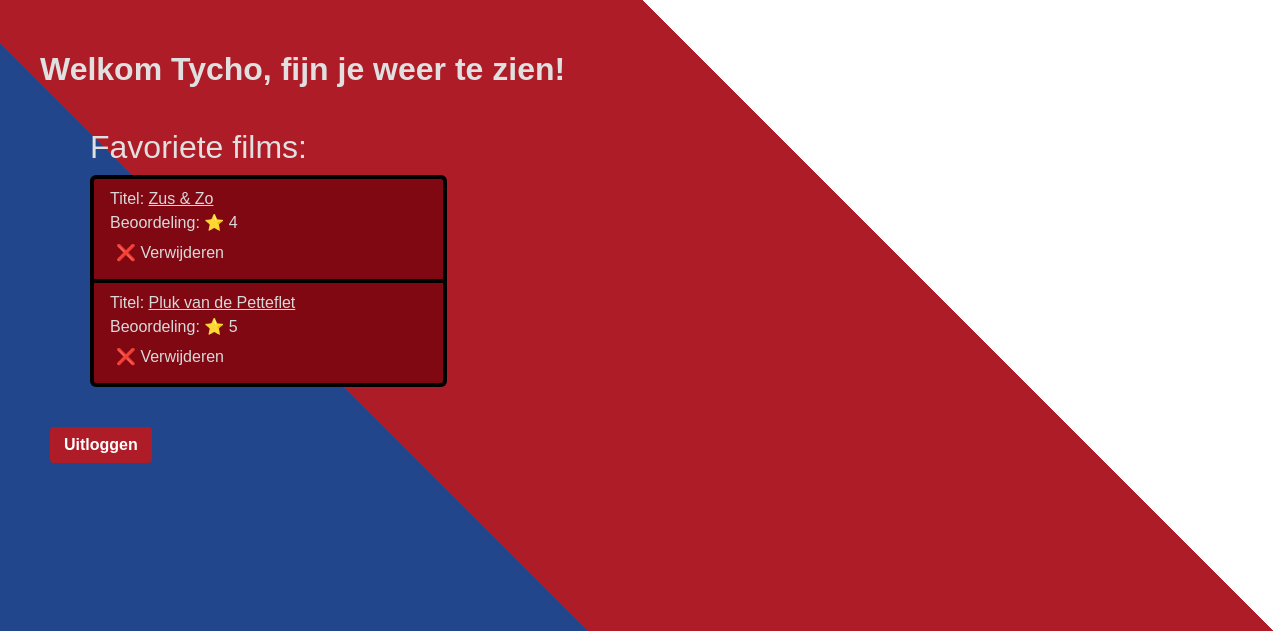
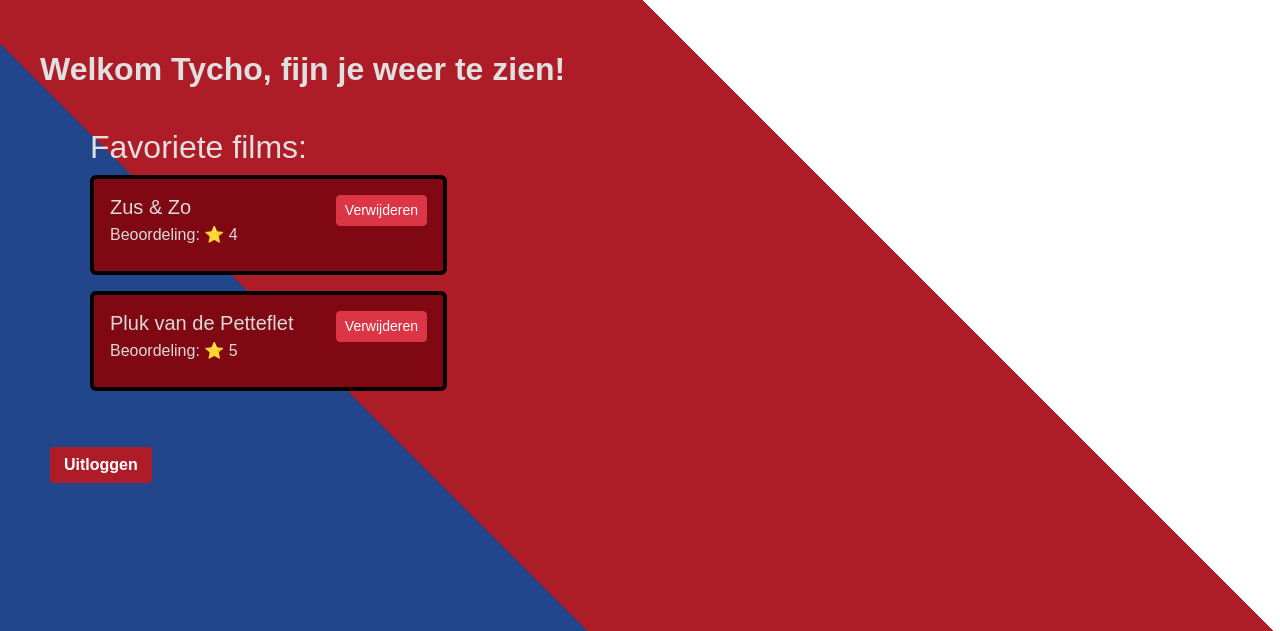
Before and after one commit to WijnetikettenPassie/Filmfan-project, a Flask app: page /myaccount in a window 1280 px wide. Shown: the part 70-701 px from the top of the page. Run offline with Flask 3, Linux system fonts and the light colour scheme; a user stored in the database is signed in.

Commit message:
Changed li to cards in myaccount

```diff
--- a/app/static/css/myaccount.css
+++ b/app/static/css/myaccount.css
@@ -1,3 +1,9 @@
 #btn-1 {margin-top: 40px;} /* Wat extra padding bij de button die al gemaakt is in templates */
-.list-group-item{min-width: 300px;
-                max-width: 30%}
+
+.card {background-color:  #800812;
+        border-color:black;
+        border-width: 4px;
+        color:#d9d9d9;
+
+        min-width: 100px;
+        max-width: 30%; }
--- a/app/templates/template.html
+++ b/app/templates/template.html
@@ -4,18 +4,18 @@
 <head>
     <meta charset="UTF-8">
     <meta name="viewport" content="width=device-width, initial-scale=1.0">
+    <link href="https://cdn.jsdelivr.net/npm/bootstrap@5.3.8/dist/css/bootstrap.min.css" rel="stylesheet"
+        integrity="sha384-sRIl4kxILFvY47J16cr9ZwB07vP4J8+LH7qKQnuqkuIAvNWLzeN8tE5YBujZqJLB" crossorigin="anonymous">
+    <script src="https://cdn.jsdelivr.net/npm/bootstrap@5.3.8/dist/js/bootstrap.bundle.min.js"
+        integrity="sha384-FKyoEForCGlyvwx9Hj09JcYn3nv7wiPVlz7YYwJrWVcXK/BmnVDxM+D2scQbITxI"
+        crossorigin="anonymous"></script>
+    {% block stylesheet %}
+    <link rel="stylesheet" href="{{ url_for('static', filename='css/template.css') }}">
+    {% endblock %}
 
-    <script src="https://cdn.jsdelivr.net/npm/bootstrap@5.3.8/dist/js/bootstrap.bundle.min.js"
-        crossorigin="anonymous"></script>
-    <link href="https://cdn.jsdelivr.net/npm/bootstrap@5.3.8/dist/css/bootstrap.min.css" rel="stylesheet"
-        crossorigin="anonymous">
-
-    {%block stylesheet%}
-    <link rel="stylesheet" href="static/css/template.css">
-    {%endblock%}
-    {%block title%}
+    {% block title %}
     <title>Filmfan</title>
-    {%endblock%}
+    {% endblock %}
 </head>
 
 <body>
--- a/app/users/templates/Myaccount.html
+++ b/app/users/templates/Myaccount.html
@@ -16,37 +16,39 @@
     <h2>Favoriete films:</h2>
 
     {% if favorites %}
-    <ul class="list-group">
+    {% for ufr, film in favorites %}
 
-        {% for ufr, film in favorites %}
-        <li class="list-group-item">
+    <div class="card mb-3">
+        <div class="card-body d-flex justify-content-between align-items-start">
 
-            Titel:
-            <a href="/film/{{ film.id }}">
+            <div>
+                <h5 class="card-title mb-1">
+                    <a href="/film/{{ film.id }}" class="text-decoration-none">
                         {{ film.title }}
                     </a>
-            <br>
+                </h5>
 
                 {% if ufr.rating %}
-                <span class="user-rating">Beoordeling: ⭐ {{ ufr.rating }}</span>
+                <p class="card-text mb-2">Beoordeling: ⭐ {{ ufr.rating }}</p>
                 {% else %}
-                <span class="user-rating">Beoordeling: Nog niet beoordeeld</span>
+                <p class="card-text mb-2">Beoordeling: Nog niet beoordeeld</p>
                 {% endif %}
+            </div>
 
-            <form action="/favorite/{{ film.id }}" method="POST">
-                <button type="submit" class="delete-btn">❌ Verwijderen</button>
+            <form action="{{ url_for('films.favorite', film_id=film.id) }}" method="POST">
+                <button type="submit" class="btn btn-danger btn-sm">Verwijderen</button>
             </form>
+        </div>
+    </div>
 
-        </li>
     {% endfor %}
-
-    </ul>
     {% else %}
     <p>Je hebt nog geen favorieten.</p>
     {% endif %}
 
+
 </div>
 
-    <a class="btn custom-button " id = btn-1 href="/logout">Uitloggen</a>
+<a class="btn custom-button " id=btn-1 href="/logout">Uitloggen</a>
 
 {% endblock %}
```
Also changed, not shown: data.sqlite. Lines whose indentation alone changed are shown as unchanged.
